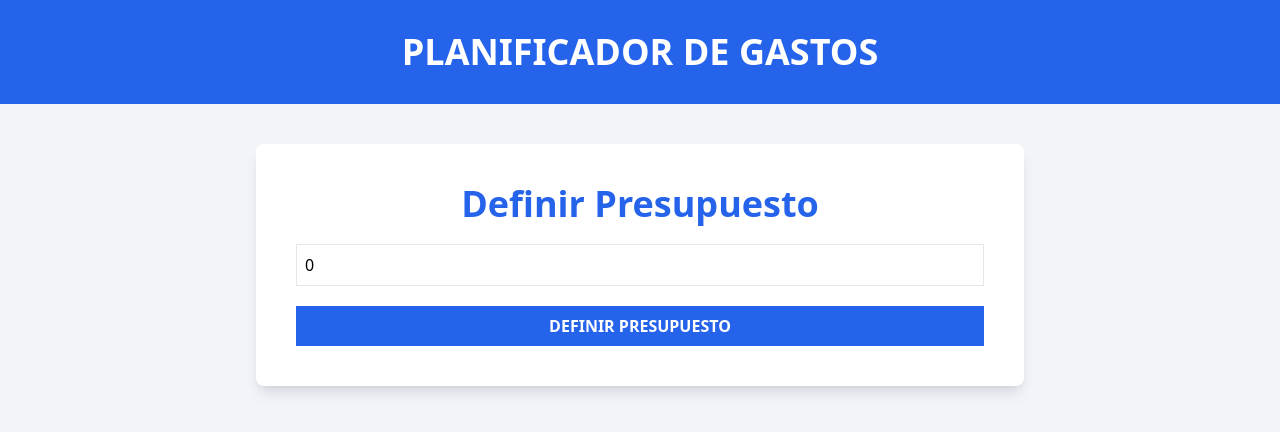
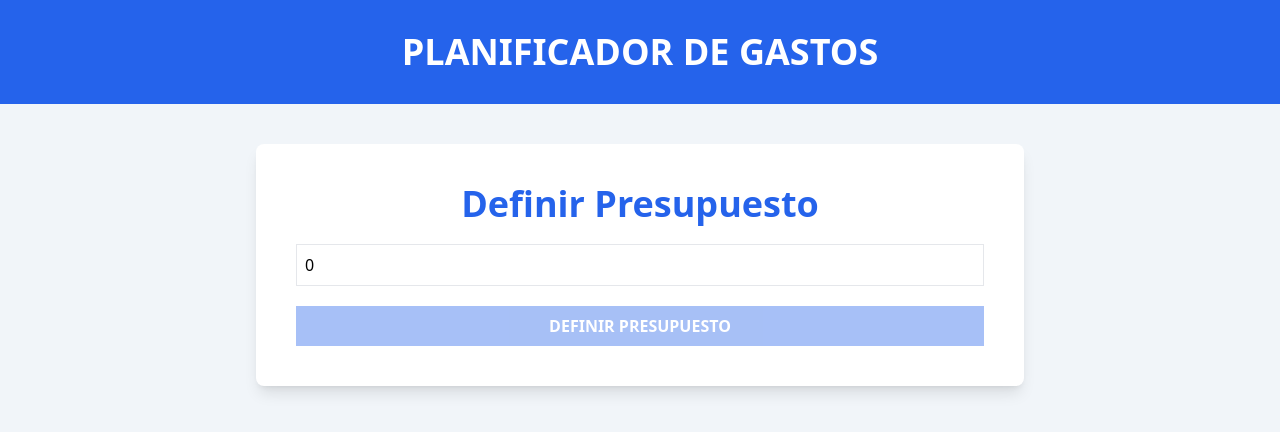
Before and after one commit to tatatadlisixti4/control_gastos, a React (Vite) app: page / in a window 1280 px wide. Shown: the top 432 px of the page. Built offline with nearby package versions, Linux system fonts and the light colour scheme.

Commit message:
Validando el presupuesto

```diff
--- a/src/components/BudgetForm.tsx
+++ b/src/components/BudgetForm.tsx
@@ -1,12 +1,13 @@
-import {useState, ChangeEvent} from "react"
+import {useState, useMemo, ChangeEvent} from "react"
 
 export default function BudgetForm() {
     const [budget, setBudget] = useState(0)
     const handleChange = (e : ChangeEvent<HTMLInputElement>) => {
         setBudget(e.target.valueAsNumber)
-
-
     }
+    const isValid = useMemo(() => {
+        return isNaN(budget) || budget <= 0
+    }, [budget])
     return (
         <form className="space-y-5">
             <div className="flex flex-col space-y-5">
@@ -28,7 +29,8 @@
             <input
                 type="submit"
                 value='Definir Presupuesto'
-                className="bg-blue-600 hover:bg-blue-700 cursor-pointer w-full p-2 text-white font-black uppercase"
+                className="bg-blue-600 hover:bg-blue-700 cursor-pointer w-full p-2 text-white font-black uppercase disabled:opacity-40"
+                disabled={isValid}
             />
         </form>
     )
```
